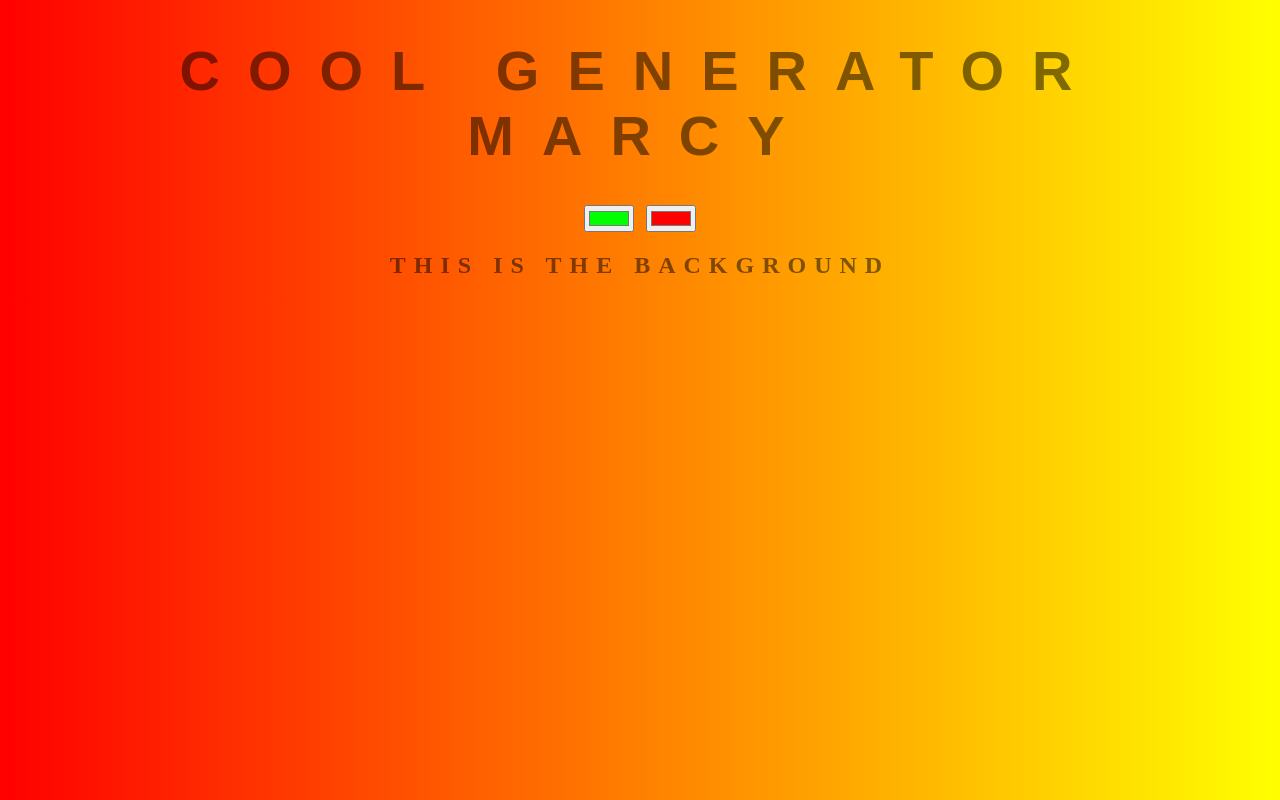
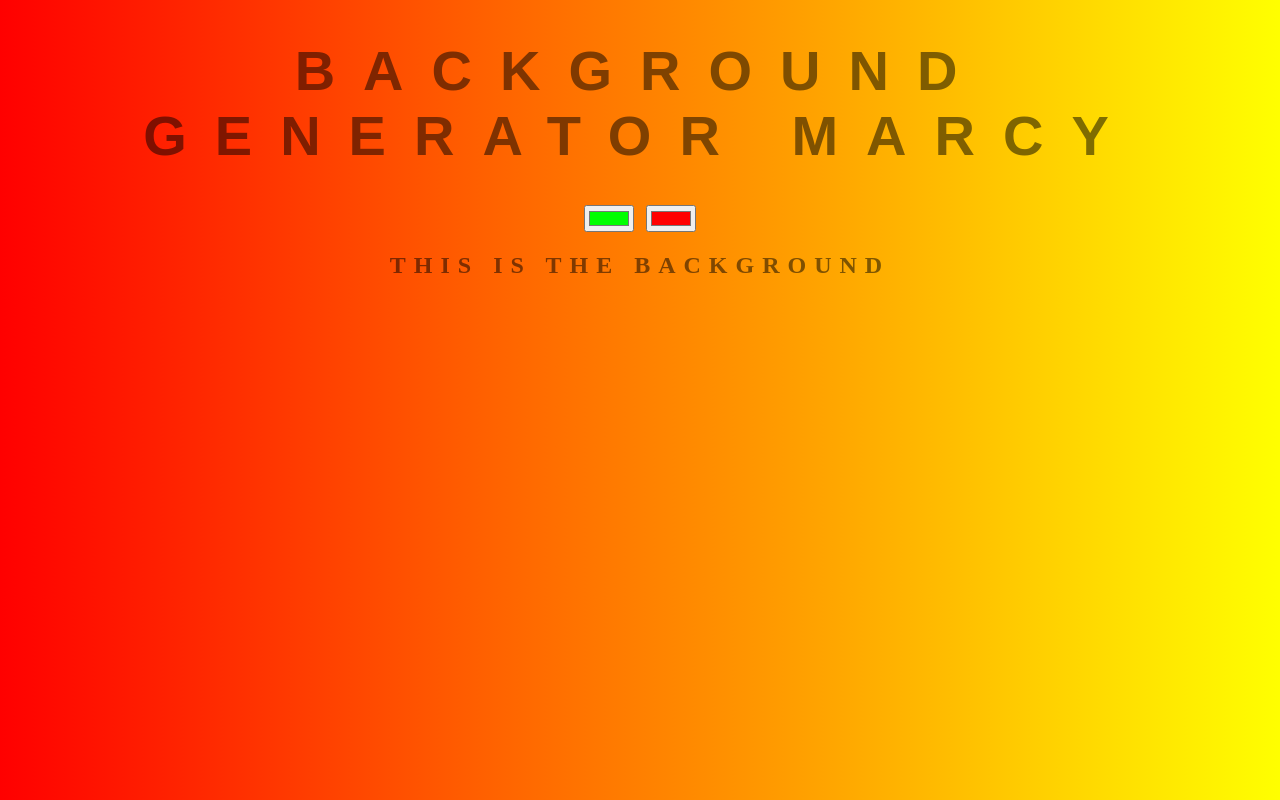
Before and after one commit to ShivaSenaReddy/backgroundgenerator, a plain HTML site: page index.html in a window 1280 px wide. Drawn offline with Linux system fonts and the light colour scheme.

Commit message:
reverting back to old title

```diff
--- a/index.html
+++ b/index.html
@@ -5,7 +5,7 @@
 	<link rel="stylesheet" type="text/css" href="style.css">
 </head>
 <body id="gradient">
-	<h1>COOL Generator Marcy</h1>
+	<h1>Background Generator Marcy</h1>
 	<input class="color1" type="color" name="color1" value="#00ff00">
 	<input class="color2" type="color" name="color2" value="#ff0000">
 	<h2>This is the background</h2>
```
